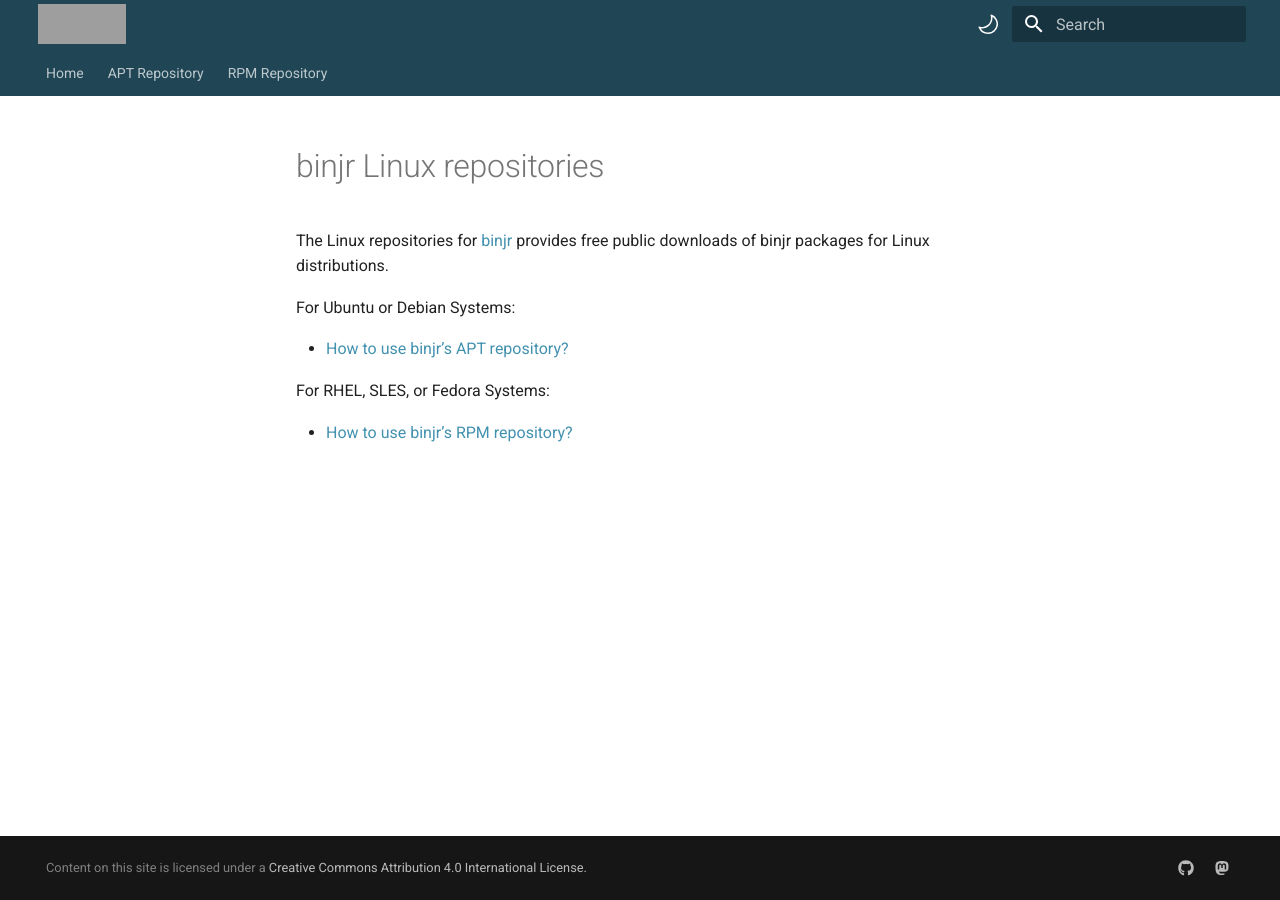
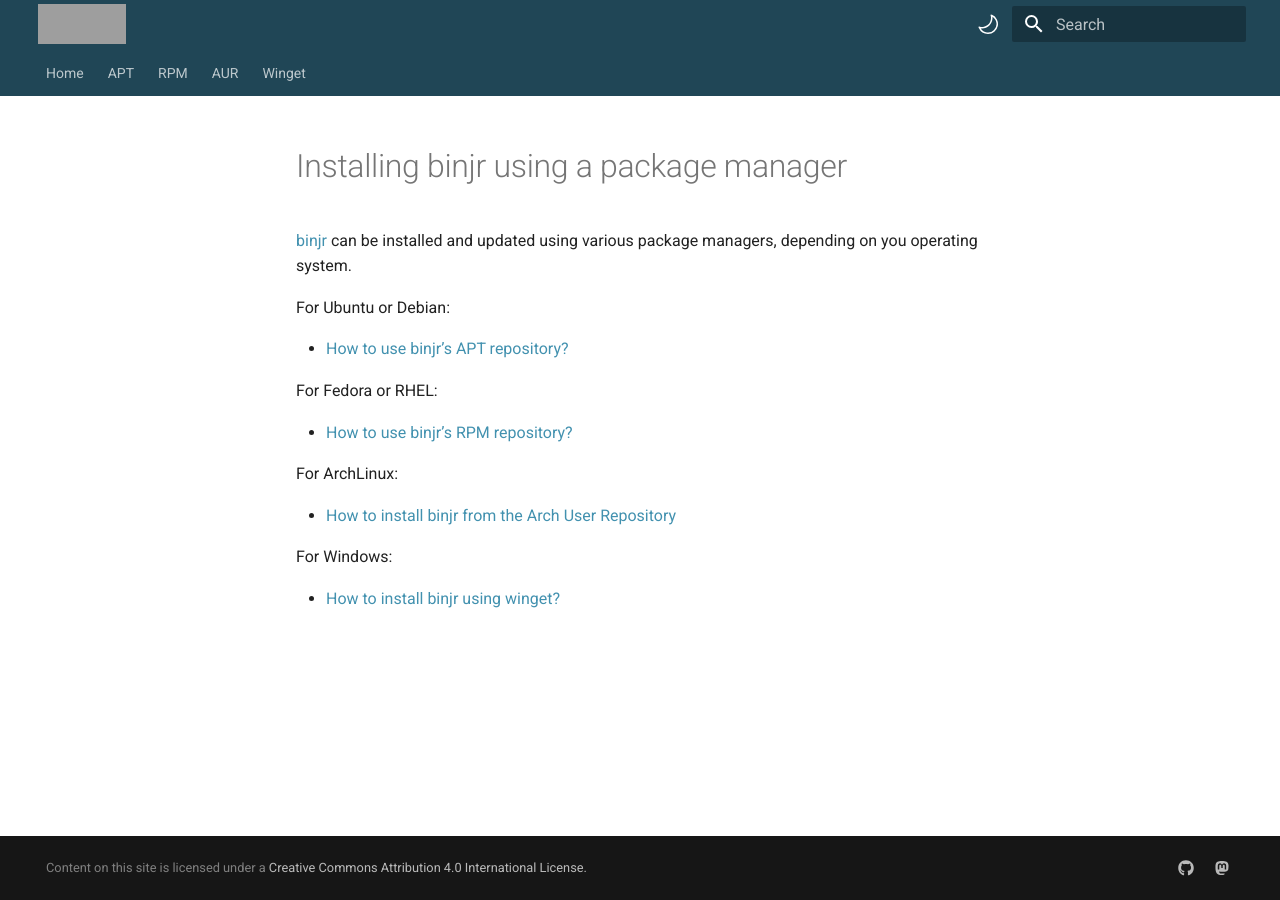
Before and after one commit to binjr/repos.binjr.eu, an MkDocs documentation site: the page built from docs/README.md, in a window 1280 px wide. Built offline with MkDocs 1.6.1 and Material for MkDocs 9.7.7, drawn with Linux system fonts in a browser that asks for light colours.

Commit message:
Added instructions on using AUR and Winget

```diff
--- a/docs/README.md
+++ b/docs/README.md
@@ -1,12 +1,19 @@
-# binjr Linux repositories
+# Installing binjr using a package manager
 
-The Linux repositories for [binjr](https://binjr.eu) provides free public downloads of binjr packages
-for Linux distributions.
+[binjr](https://binjr.eu) can be installed and updated using various package managers, depending on you operating system.
 
-For Ubuntu or Debian Systems:
+For Ubuntu or Debian:
 
 - [How to use binjr's APT repository?](/apt)
 
-For RHEL, SLES, or Fedora Systems:
+For Fedora or RHEL:
 
 - [How to use binjr's RPM repository?](/rpm)
+
+For ArchLinux:
+
+- [How to install binjr from the Arch User Repository](/aur)
+
+For Windows:
+
+- [How to install binjr using winget?](/winget)
--- a/mkdocs.yml
+++ b/mkdocs.yml
@@ -1,5 +1,5 @@
 site_name: ""
-site_description: binjr Linux repositories
+site_description: Installing binjr using a package manager
 site_url: https://binjr.eu/
 copyright: This website is licensed under a Creative Commons Attribution 4.0 International License.
 repo_url: ""
@@ -8,11 +8,14 @@
 nav:
   - Home:
     - https://binjr.eu
-  - APT Repository:
+  - APT:
     - apt/README.md
-  - RPM Repository:
+  - RPM:
     - rpm/README.md
-
+  - AUR:
+    - aur/README.md
+  - Winget:
+    - winget/README.md
 extra_css:
   - stylesheets/extra.css
 
```
Also changed, not shown: docs/aur/README.md (added, +24 -0 lines), docs/rpm/README.md (+1 -1 lines), docs/winget/README.md (added, +30 -0 lines).
